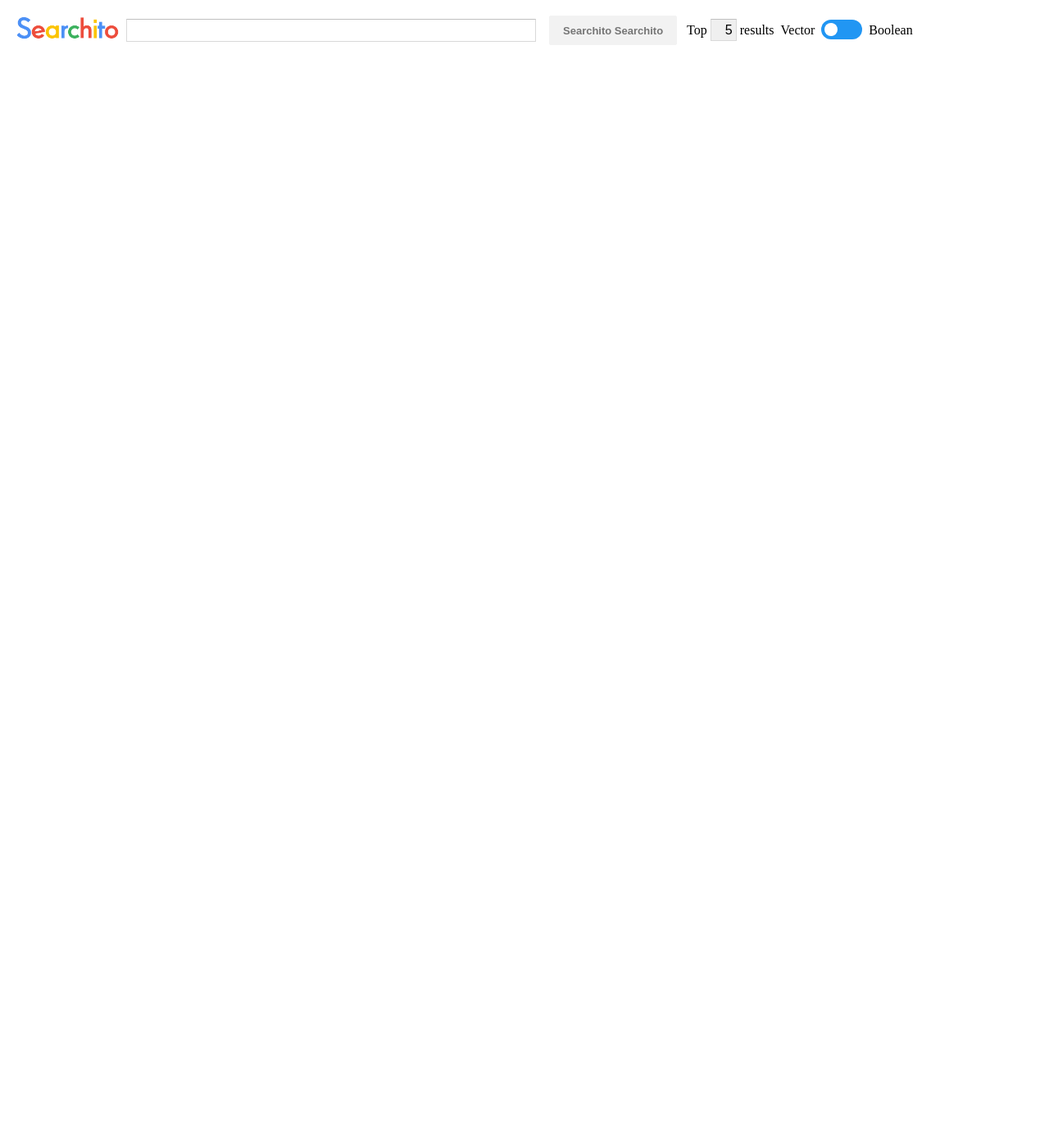
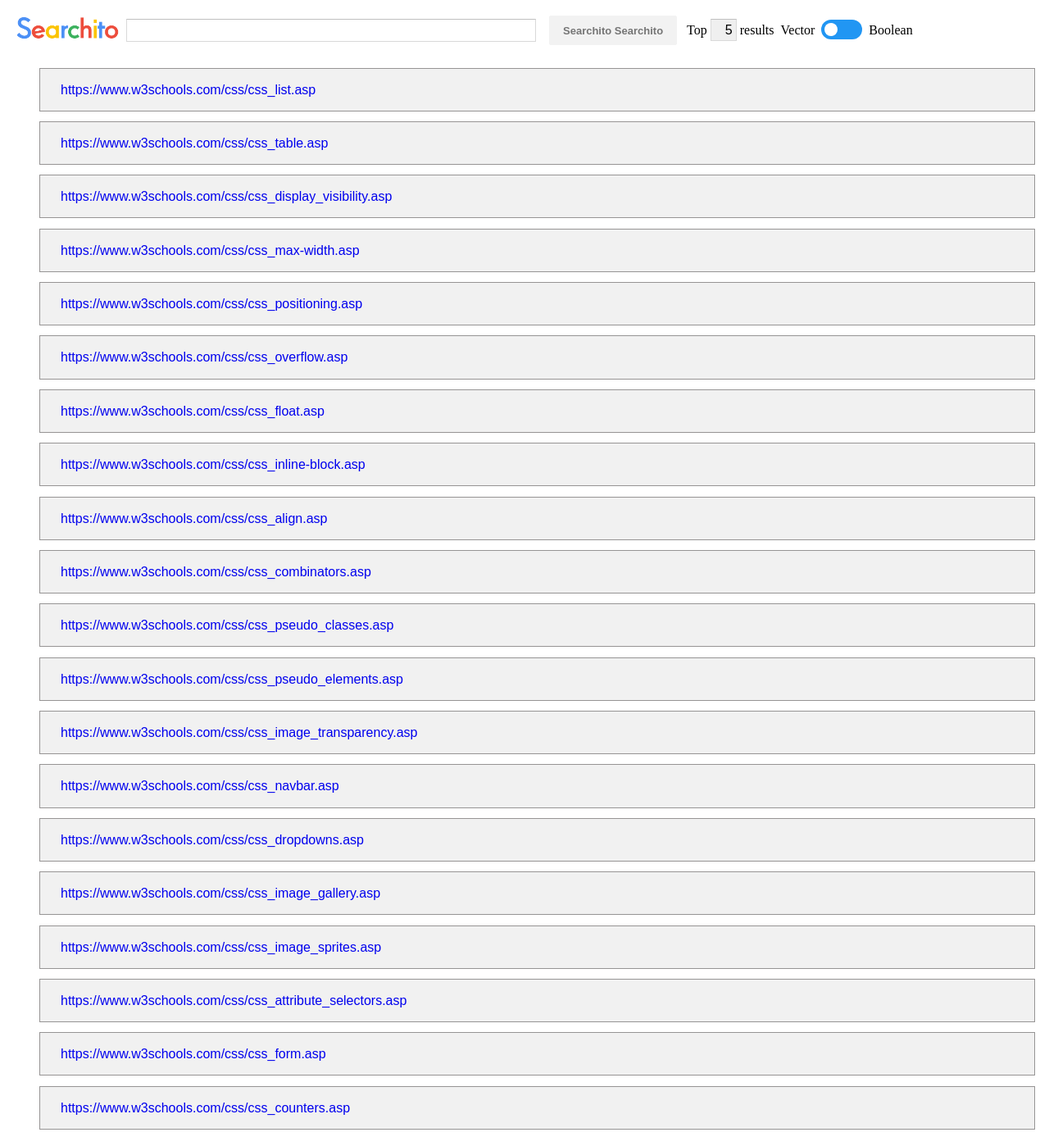
Before and after one commit to jimboelessar/Searchito, a Flask app: template templates/search.html in a window 1280 px wide. Shown: the whole page at 82% size. Before the commit the page ends 55 px from the top, so only its background shows below. Run offline with Flask 2, Linux system fonts and the light colour scheme; the template is opened without the code that fills it, so the values that code supplies are empty.

Commit message:
html updates

```diff
--- a/templates/index.html
+++ b/templates/index.html
@@ -27,7 +27,7 @@
                 </div>
             </header>
             <main>
-                <form id="searchform" action="/search" method="get" onsubmit="return disableCheckbox.js" role="search">
+                <form id="searchform" action="/search" method="get" onsubmit="return disableCheckbox()" role="search">
                     <br>
                     <span>
                         <input id="querybox" name="q" autocomplete="off" spellcheck="false" value="" title="Search" type="text">
--- a/templates/search.html
+++ b/templates/search.html
@@ -56,7 +56,26 @@
             </header>
             <main>
                 <ul id="doclist">
-
+                    <li><a href="https://www.w3schools.com/css/css_list.asp">https://www.w3schools.com/css/css_list.asp</a></li>
+                    <li><a href="https://www.w3schools.com/css/css_table.asp">https://www.w3schools.com/css/css_table.asp</a></li>
+                    <li><a href="https://www.w3schools.com/css/css_display_visibility.asp">https://www.w3schools.com/css/css_display_visibility.asp</a></li>
+                    <li><a href="https://www.w3schools.com/css/css_max-width.asp">https://www.w3schools.com/css/css_max-width.asp</a></li>
+                    <li><a href="https://www.w3schools.com/css/css_positioning.asp">https://www.w3schools.com/css/css_positioning.asp</a></li>
+                    <li><a href="https://www.w3schools.com/css/css_overflow.asp">https://www.w3schools.com/css/css_overflow.asp</a></li>
+                    <li><a href="https://www.w3schools.com/css/css_float.asp">https://www.w3schools.com/css/css_float.asp</a></li>
+                    <li><a href="https://www.w3schools.com/css/css_inline-block.asp">https://www.w3schools.com/css/css_inline-block.asp</a></li>
+                    <li><a href="https://www.w3schools.com/css/css_align.asp">https://www.w3schools.com/css/css_align.asp</a></li>
+                    <li><a href="https://www.w3schools.com/css/css_combinators.asp">https://www.w3schools.com/css/css_combinators.asp</a></li>
+                    <li><a href="https://www.w3schools.com/css/css_pseudo_classes.asp">https://www.w3schools.com/css/css_pseudo_classes.asp</a></li>
+                    <li><a href="https://www.w3schools.com/css/css_pseudo_elements.asp">https://www.w3schools.com/css/css_pseudo_elements.asp</a></li>
+                    <li><a href="https://www.w3schools.com/css/css_image_transparency.asp">https://www.w3schools.com/css/css_image_transparency.asp</a></li>
+                    <li><a href="https://www.w3schools.com/css/css_navbar.asp">https://www.w3schools.com/css/css_navbar.asp</a></li>
+                    <li><a href="https://www.w3schools.com/css/css_dropdowns.asp">https://www.w3schools.com/css/css_dropdowns.asp</a></li>
+                    <li><a href="https://www.w3schools.com/css/css_image_gallery.asp">https://www.w3schools.com/css/css_image_gallery.asp</a></li>
+                    <li><a href="https://www.w3schools.com/css/css_image_sprites.asp">https://www.w3schools.com/css/css_image_sprites.asp</a></li>
+                    <li><a href="https://www.w3schools.com/css/css_attribute_selectors.asp">https://www.w3schools.com/css/css_attribute_selectors.asp</a></li>
+                    <li><a href="https://www.w3schools.com/css/css_form.asp">https://www.w3schools.com/css/css_form.asp</a></li>
+                    <li><a href="https://www.w3schools.com/css/css_counters.asp">https://www.w3schools.com/css/css_counters.asp</a></li>
                 </ul>
             </main>
             <footer>
```
